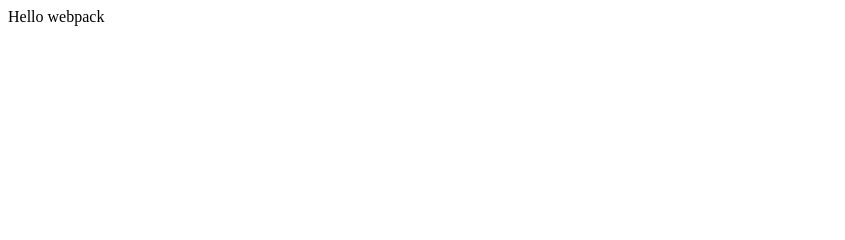
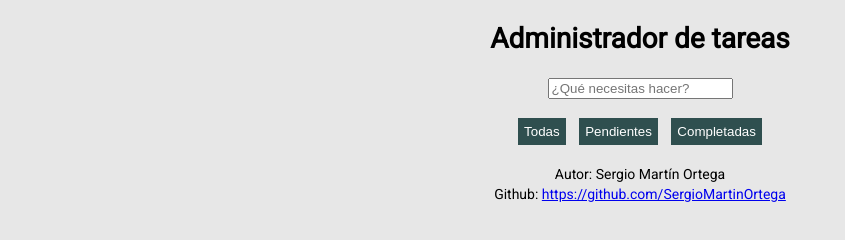
Before and after one commit to SergioMartinOrtega/JSFinal, a website built with webpack: page webpack-demo/src/index.html in a window 1280 px wide. Shown: the whole page, without its empty margins (0-845 px from the left). Built offline with nearby package versions, Linux system fonts and the light colour scheme.

Commit message:
HTML y algo de CSS

```diff
--- a/webpack-demo/package.json
+++ b/webpack-demo/package.json
@@ -13,6 +13,7 @@
   "author": "",
   "license": "ISC",
   "devDependencies": {
+    "@types/lodash": "^4.14.149",
     "clean-webpack-plugin": "^3.0.0",
     "copy-webpack-plugin": "^5.1.1",
     "ts-loader": "^6.2.1",
--- a/webpack-demo/src/index.html
+++ b/webpack-demo/src/index.html
@@ -1,9 +1,40 @@
 <!doctype html>
 <html>
   <head>
+    <meta charset="UTF-8">
     <title>Getting Started</title>
+    <link href="styles.css" rel="stylesheet">
+    <link href="https://fonts.googleapis.com/css?family=Roboto&display=swap" rel="stylesheet">
   </head>
   <body>
-    <script src="main.js"></script>
+    <header>
+      <h1>Administrador de tareas</h1>
+    </header>
+    <main>
+      <label for="tarea"></label>
+      <input type="text" id="tarea" name="tarea" placeholder='¿Qué necesitas hacer?'>
+
+      <ul class="list"></ul>
+      <div class="option">
+        <p id="tasks"></p>
+      </div>
+      <div>
+        <button id="all">Todas</button>
+        <button id="pending">Pendientes</button>
+        <button id="completed">Completadas</button>
+      </div>
+    </main>
+    <footer>
+      <p>Autor: Sergio Martín Ortega <br>
+        Github: <a href="https://github.com/SergioMartinOrtega">https://github.com/SergioMartinOrtega</a>
+      </p>
+    </footer>
+    <div class="deleted-container">
+      <h2>¿Estás seguro de que deseas eliminar esta tarea?</h2>
+      <p id="nameTask"></p>
+      <button>Si</button>
+      <button>No</button>
+    </div>
+    <script src="bundle.js"></script>
   </body>
 </html>
--- a/webpack-demo/src/index.ts
+++ b/webpack-demo/src/index.ts
@@ -1,11 +1,2 @@
-import * as _ from 'lodash';
 
-  function component() {
-    const element = document.createElement('div');
-
-    element.innerHTML = _.join(['Hello', 'webpack'], ' ');
-
-    return element;
-  }
-
-  document.body.appendChild(component());
+console.log('Entra');
--- /dev/null
+++ b/webpack-demo/src/styles.css
@@ -0,0 +1,42 @@
+/* General */
+body {
+  font-family: 'Roboto', sans-serif;
+  font-size: 14px;
+  font-weight: 300;
+  line-height: 1.43;
+  margin: 0;
+  background: #e7e7e7;
+  color: black;
+  text-align: center;
+}
+
+button {
+  margin: 5px;
+  border: 0;
+  padding: 6px 6px;
+  background: darkslategrey;
+  display: inline-block;
+  color: white;
+}
+
+button:active
+{
+  box-shadow: none;
+}
+
+button:disabled {
+  cursor: default;
+  background: darkgrey;
+  color: lightgrey;
+  box-shadow: none;
+}
+
+
+/* Mensaje para borrar */
+.deleted-container {
+  display: none;
+}
+
+.deleted-container.open {
+  display: block;
+}
```
Also changed, not shown: webpack-demo/src/index.js (deleted, +0 -12 lines), 1 other file.
